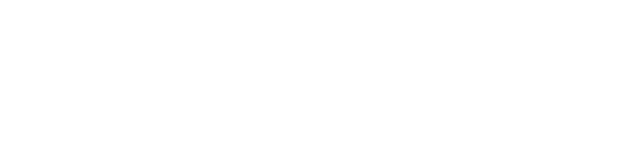
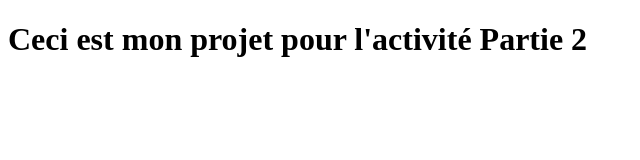
Before and after one commit to severinelucbert/monProjet, a plain HTML site: page Git.html in a window 1280 px wide. Shown: the whole page, without its empty margins (0-640 px from the left). Drawn offline with Linux system fonts and the light colour scheme.

Commit message:
Ajout d'un titre dans git.html

```diff
--- a/Git.html
+++ b/Git.html
@@ -7,5 +7,7 @@
 </head>
 
 <body>
+<h1>Ceci est mon projet pour l'activité Partie 2</h1>
+
 </body>
 </html>
```
